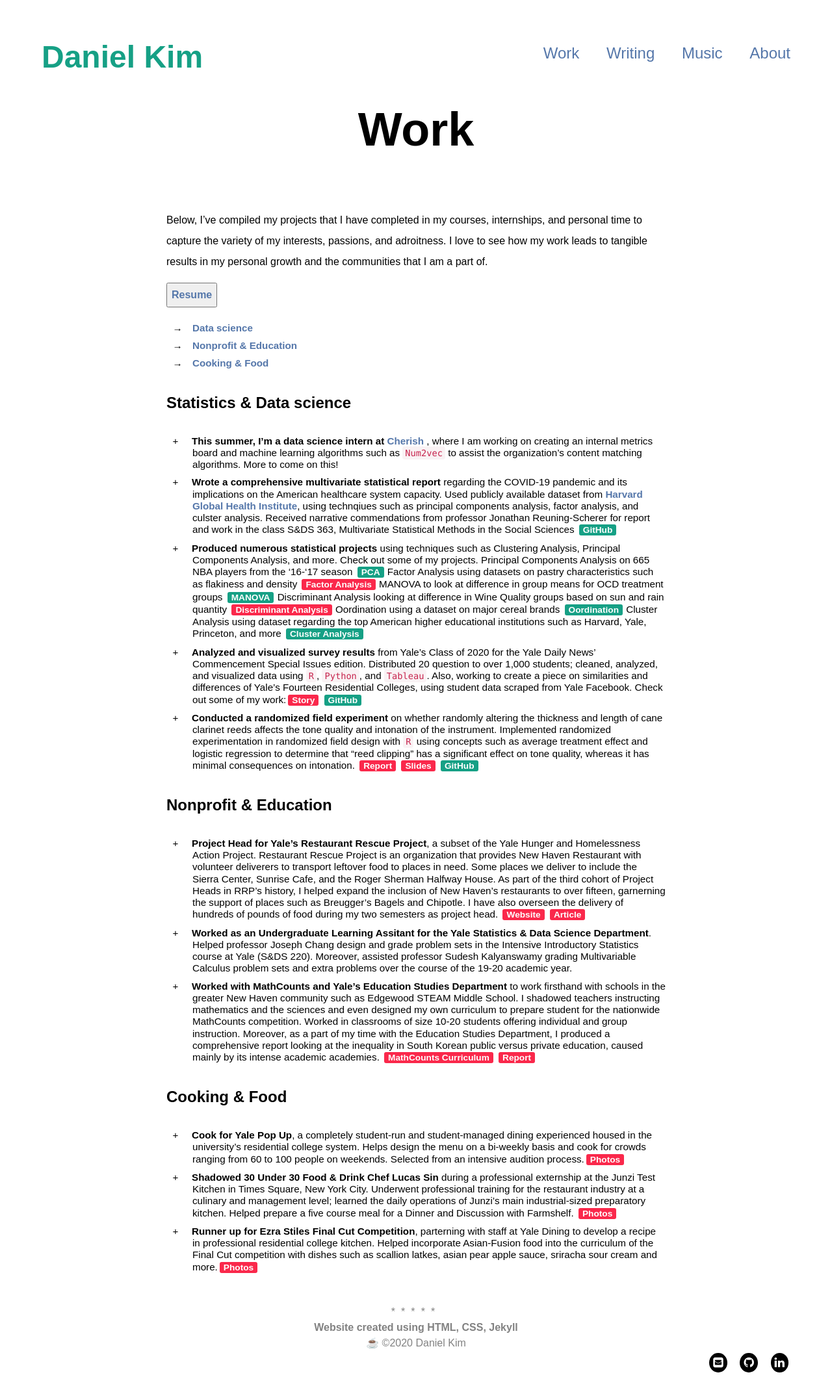
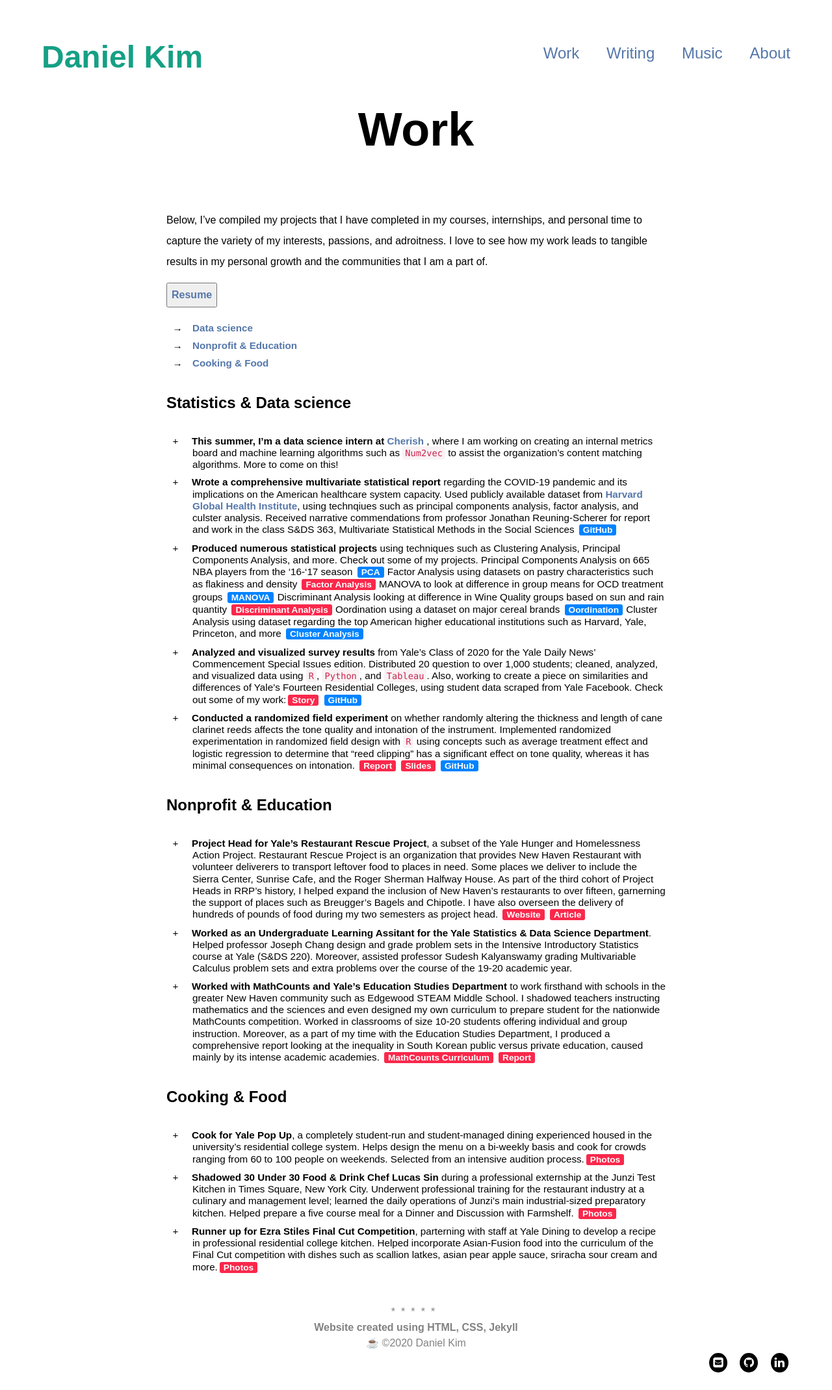
Before and after one commit to danielk56/danielk56.github.io, a Jekyll site: the page built from work.md, in a window 1280 px wide. Shown: the whole page at 65% size. Built offline with Jekyll 4.4.1, drawn with Linux system fonts in a browser that asks for light colours.

Commit message:
Update main.css

```diff
--- a/assets/css/main.css
+++ b/assets/css/main.css
@@ -481,7 +481,7 @@ img.displayed {
 
 .inline-label-now {
     margin-right: 4px;
-    background-color: var(--color-blue);
+    background-color: var(--color-green);
 }
 
 .inline-label-note {
@@ -490,7 +490,7 @@ img.displayed {
 }
 
 .inline-label-github {
-    background-color: var(--color-green);
+    background-color: var(--color-blue);
 }
 
 .inline-label-page {
```
